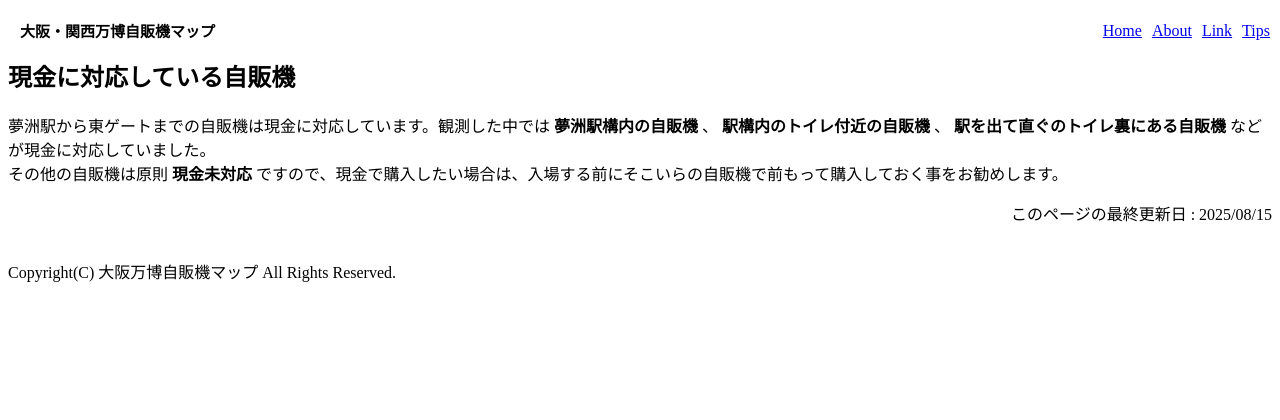
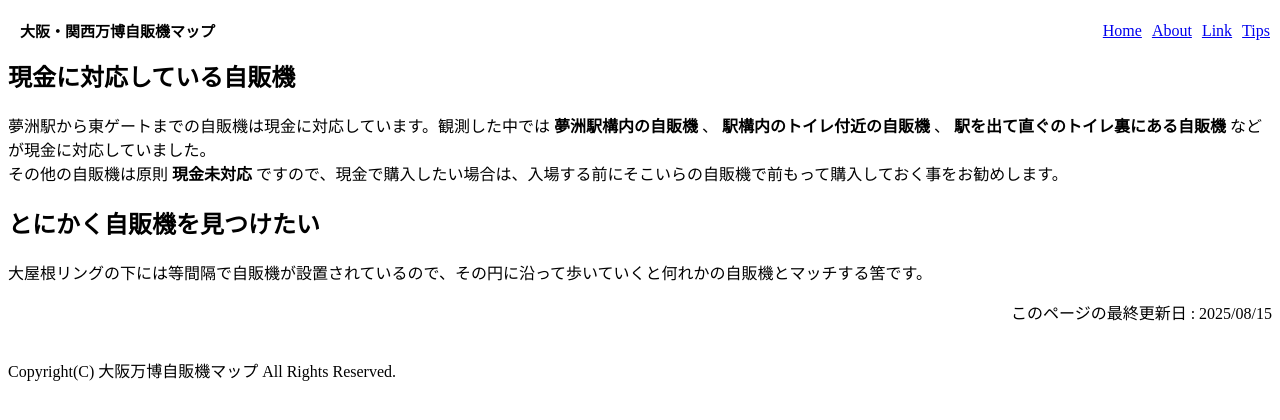
Before and after one commit to atmatjp/waterhole, a SvelteKit app: page /tips in a window 1280 px wide. Shown: the top 420 px of the page. Built offline with nearby package versions, Linux system fonts and the light colour scheme.

Commit message:
tipsに情報を追加

```diff
--- a/src/routes/tips/+page.svelte
+++ b/src/routes/tips/+page.svelte
@@ -12,6 +12,10 @@
   <strong>現金未対応</strong>
   ですので、現金で購入したい場合は、入場する前にそこいらの自販機で前もって購入しておく事をお勧めします。
 </p>
+<h2>とにかく自販機を見つけたい</h2>
+<p>
+  大屋根リングの下には等間隔で自販機が設置されているので、その円に沿って歩いていくと何れかの自販機とマッチする筈です。
+</p>
 <div style="text-align:right;">
   <p>このページの最終更新日 : 2025/08/15</p>
 </div>
```
